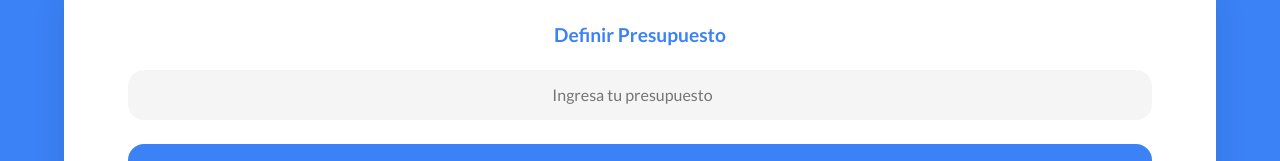
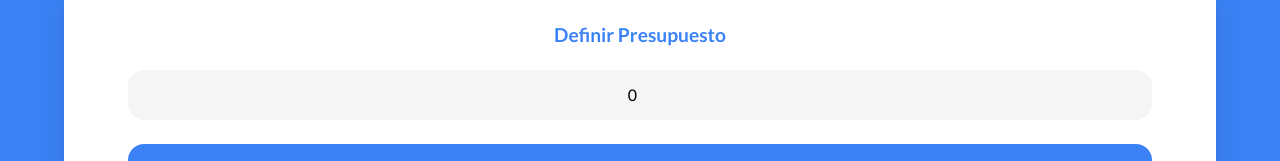
Before and after one commit to darianaren/expense-manager, a Vue app: page / in a window 1280 px wide. Shown: the part 160-321 px from the top of the page. Built offline with nearby package versions, Linux system fonts and the light colour scheme.

Commit message:
[CHORE] Add ref

```diff
--- a/src/components/Budget.vue
+++ b/src/components/Budget.vue
@@ -1,14 +1,27 @@
-<script></script>
+<script setup>
+import { ref } from "vue";
+
+const budget = ref(0);
+
+const handleSubmit = () => {
+  if (!budget.value || budget.value <= 0 || isNaN(budget.value)) {
+    alert("El presupuesto igresado no es válido");
+    return;
+  }
+};
+</script>
 
 <template>
-  <form class="budget-form">
+  <form class="budget-form" @submit.prevent="handleSubmit">
     <div class="field">
       <label class="label" for="new-budget">Definir Presupuesto</label>
       <input
         class="input"
         type="number"
         id="new-budget"
+        min="0"
         placeholder="Ingresa tu presupuesto"
+        v-model.number="budget"
       />
     </div>
     <input class="submit" type="submit" value="Añadir Presupuesto" />
```
